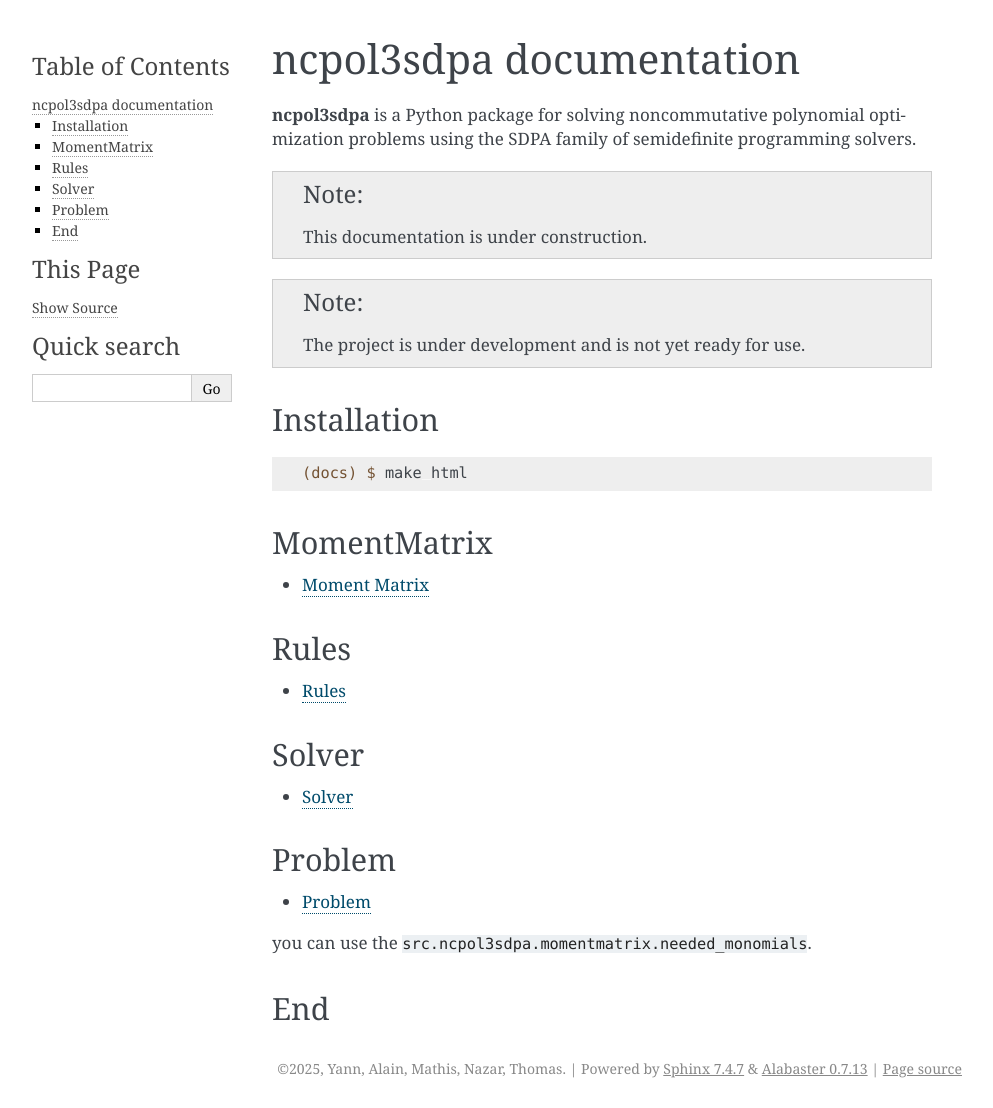
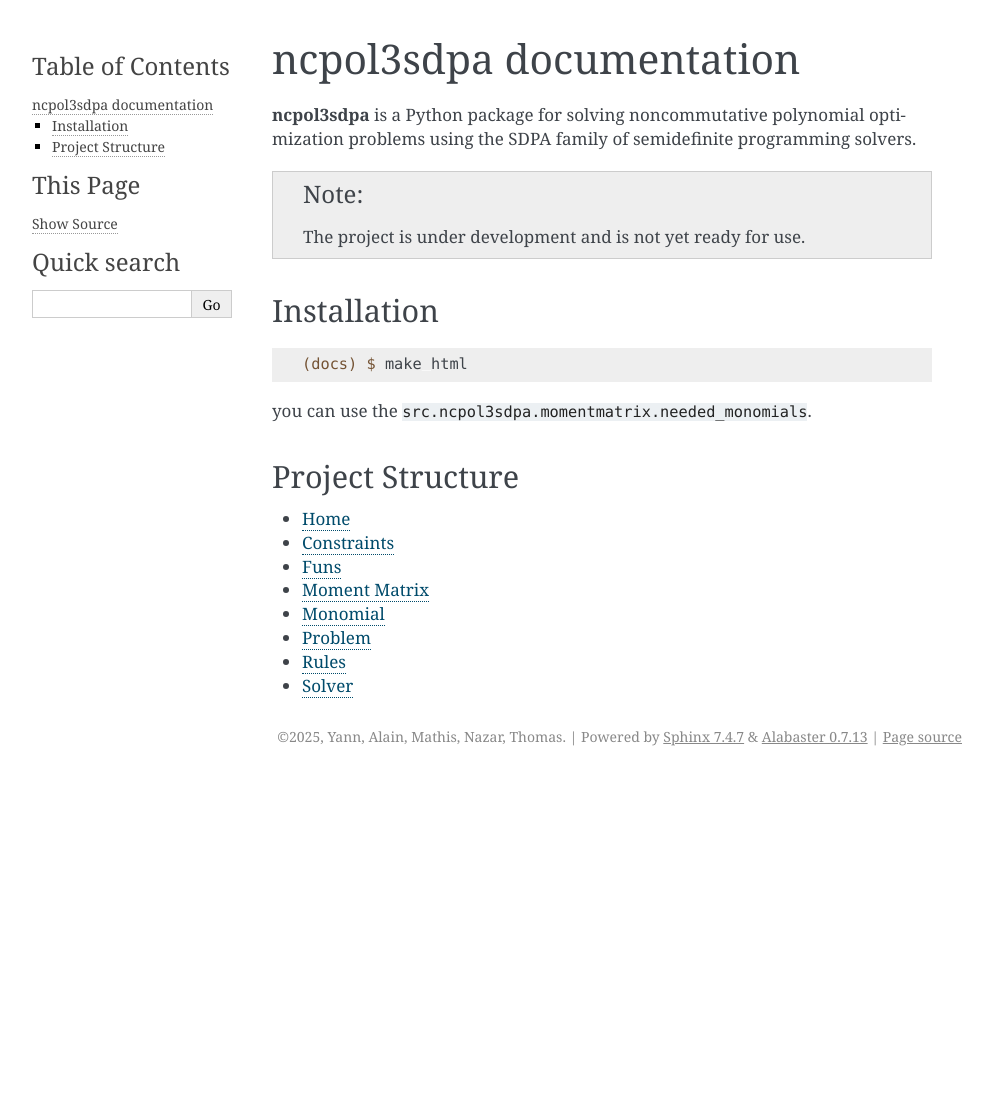
Before and after one commit to ncpol3sdpa/ncpol3sdpa, a Sphinx documentation site: the page built from docs/source/index.rst, in a window 1280 px wide. Shown: the whole page, without its empty margins (148-1141 px from the left). Built offline with Sphinx 7.4.7, drawn with Linux system fonts in a browser that asks for light colours; after the commit the page ends 900 px from its top, so only the background shows below that.

Commit message:
Update docs

```diff
--- a/docs/source/index.rst
+++ b/docs/source/index.rst
@@ -10,10 +10,6 @@ ncpol3sdpa documentation
 
 .. note::
 
-   This documentation is under construction.
-
-.. note::
-
    The project is under development and is not yet ready for use.
 
 Installation
@@ -23,34 +19,22 @@ Installation
 
    (docs) $ make html
 
-MomentMatrix
-------------
-
-.. toctree::
-   momentmatrix
-
-Rules
------
-.. toctree::
-   rules
-
-Solver
-------
-.. toctree::
-   solver
-
-Problem
---------
-.. toctree::
-   problem
-
 
 you can use the ``src.ncpol3sdpa.momentmatrix.needed_monomials``.
 
 
-End
----
+Project Structure
+-----------------
 
 .. toctree::
    :maxdepth: 2
-   :caption: Contents:
+
+   Home <self>
+
+   constraints
+   funs
+   momentmatrix
+   monomial
+   problem
+   rules
+   solver
--- a/docs/source/momentmatrix.rst
+++ b/docs/source/momentmatrix.rst
@@ -1,9 +1,10 @@
 Moment Matrix
 =============
 
-The :mod:`ncpol3sdpa.momentmatrix` module provides the :class:`MomentMatrix` class, which is the main interface for defining the moment matrix for the noncommutative polynomial optimization problems.
+The :mod:`ncpol3sdpa.momentmatrix` module provides the :class:`MomentMatrix` class, which is used to represent a moment matrix.
 
 .. automodule:: ncpol3sdpa.momentmatrix
    :members:
    :undoc-members:
    :show-inheritance:
+   :special-members: __init__, __mul__
--- a/docs/source/problem.rst
+++ b/docs/source/problem.rst
@@ -1,9 +1,10 @@
 Problem
 -------
 
-The :mod:`ncpol3sdpa.problem` module provides the :class:`Problem` class, which is the main interface for defining and solving noncommutative polynomial optimization problems.
+The :mod:`ncpol3sdpa.problem` module provides the :class:`Problem` class.
 
-.. automodule:: ncpol3sdpa.rules
+.. automodule:: ncpol3sdpa.problem
    :members:
    :undoc-members:
    :show-inheritance:
+   :special-members: __init__
--- a/docs/source/rules.rst
+++ b/docs/source/rules.rst
@@ -1,7 +1,7 @@
 Rules
 =====
 
-The :mod:`ncpol3sdpa.rules` module provides the :class:`Rules` class, which is the main interface for defining the rules for the noncommutative polynomial optimization problems.
+The :mod:`ncpol3sdpa.rules` module provides the :class:`Rules` class, which is used to represent the rules of the problem.
 
 .. automodule:: ncpol3sdpa.rules
    :members:
```
Also changed, not shown: docs/source/constraints.rst (added, +10 -0 lines), docs/source/funs.rst (added, +10 -0 lines), docs/source/monomial.rst (added, +10 -0 lines).
